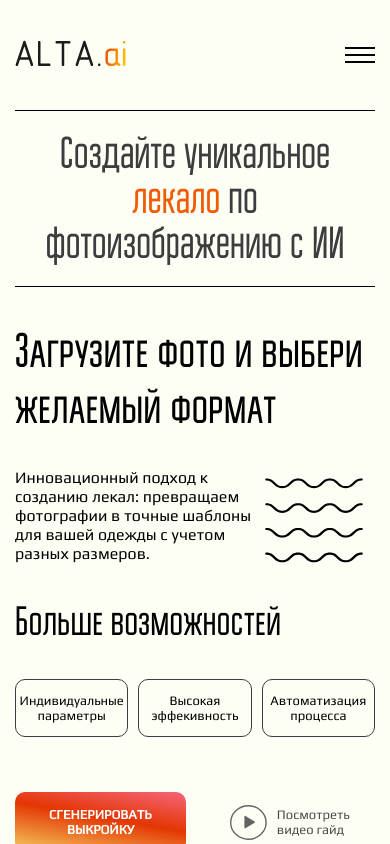
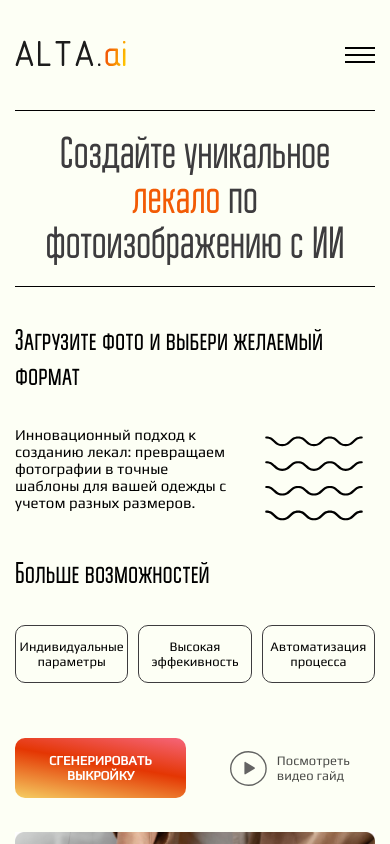
Before and after one commit to ismailow/alta, a React (Create React App) app: page / in a window 390 px wide. Shown: the top 844 px of the page. Built offline with nearby package versions, Linux system fonts and the light colour scheme; the HTML template or start-up script is replaced by a standard one.

Commit message:
adaptive

```diff
--- a/src/components/footer/footer.module.css
+++ b/src/components/footer/footer.module.css
@@ -11,6 +11,7 @@
     border-bottom: 1px solid #fff;
     display: flex;
     justify-content: space-between;
+    flex-wrap: wrap;
     margin-bottom: 49px;
 }
 
@@ -18,11 +19,13 @@
     font-family: 'Pacifico';
     color: #FDFDFD;
     font-size: 50px;
+    margin-top: 40px;
 }
 
 .block {
     display: flex;
     justify-content: space-between;
+    flex-wrap: wrap;
 }
 
 .title {
@@ -37,6 +40,7 @@
     display: flex;
     gap: 20px;
     align-items: center;
+    margin-bottom: 40px;
 }
 
 .accent {
--- a/src/components/intro/intro.module.css
+++ b/src/components/intro/intro.module.css
@@ -78,11 +78,30 @@
     margin-bottom: 32px;
 }
 
+@media (max-width: 846px) {
+    .introSubtitle {
+        font-size: 40px;
+    }
+}
+
+@media (max-width: 602px) {
+    .introSubtitle {
+        font-size: 35px;
+    }
+}
+
+@media (max-width: 520px) {
+    .introSubtitle {
+        font-size: 30px;
+    }
+}
+
 .introText {
     font-family: "Play";
     font-size: 18px;
     display: flex;
-    justify-content: space-between;
+    /* justify-content: space-between; */
+    gap: 20px;
     margin-bottom: 26px;
 }
 
@@ -96,6 +115,27 @@
     text-align: right;
     font-weight: 400;
     margin-bottom: 33px;
+}
+
+@media (max-width: 846px) {
+    .title {
+        font-size: 35px;
+    }
+}
+
+@media (max-width: 602px) {
+    .title {
+        font-size: 30px;
+    }
+    .text {
+        font-size: 15px;
+    }
+}
+
+@media (max-width: 520px) {
+    .title {
+        font-size: 30px;
+    }
 }
 
 .capacities {
--- a/src/components/subscriptions/subscriptions.module.css
+++ b/src/components/subscriptions/subscriptions.module.css
@@ -6,9 +6,21 @@
     display: flex;
     justify-content: space-between;
     align-items: center;
+    flex-wrap: wrap;
+    gap: 100px;
     border-bottom: 1px solid #000;
     padding-bottom: 44px;
     margin-bottom: 30px;
+}
+
+@media (max-width: 1041px) {
+    .subtitle {
+        margin-top: -100px;
+    }
+
+    .titleBlock {
+        padding-bottom: 20px;
+    }
 }
 
 .title {
```
